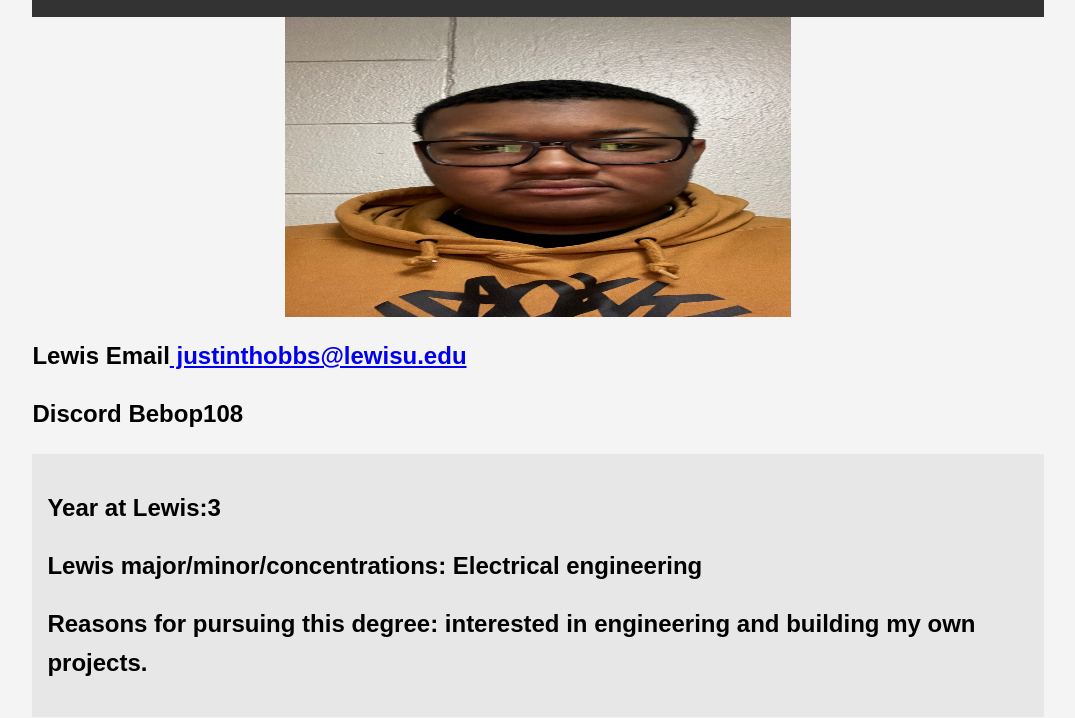
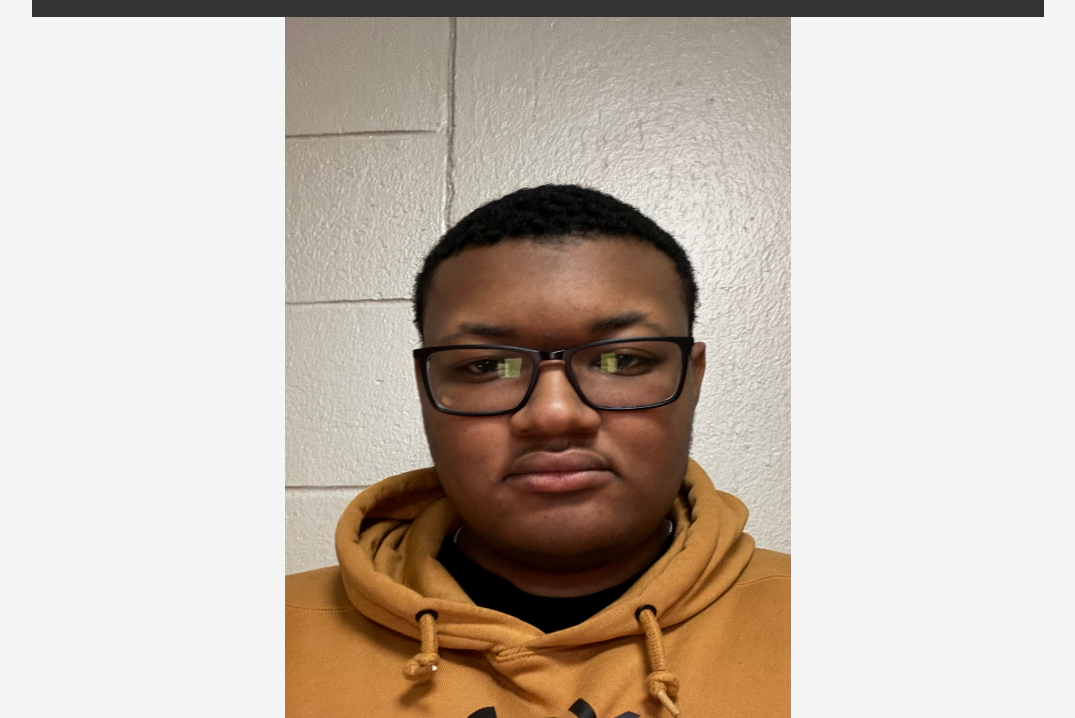
Before and after one commit to Bebopx10/me, a plain HTML site: page index.html in a window 1280 px wide. Shown: the part 82-800 px from the top of the page, without its empty margins (102-1177 px from the left). Drawn offline with Linux system fonts and the light colour scheme.

Commit message:
Update index.html

```diff
--- a/index.html
+++ b/index.html
@@ -40,7 +40,7 @@
         <header class="main-info">
             <h1>Justin Hobbs</h1>
         </header>
-        <img src="Me.png" width="300" height="300" class="center">
+        <img src="Me.png" width="300" height="800" class="center">
         <section>
             <h2>Lewis Email<a href="mailto;justinthobbs@lewisu.edu"> justinthobbs@lewisu.edu</a></h2>
             <h2>Discord Bebop108</h2>
```
